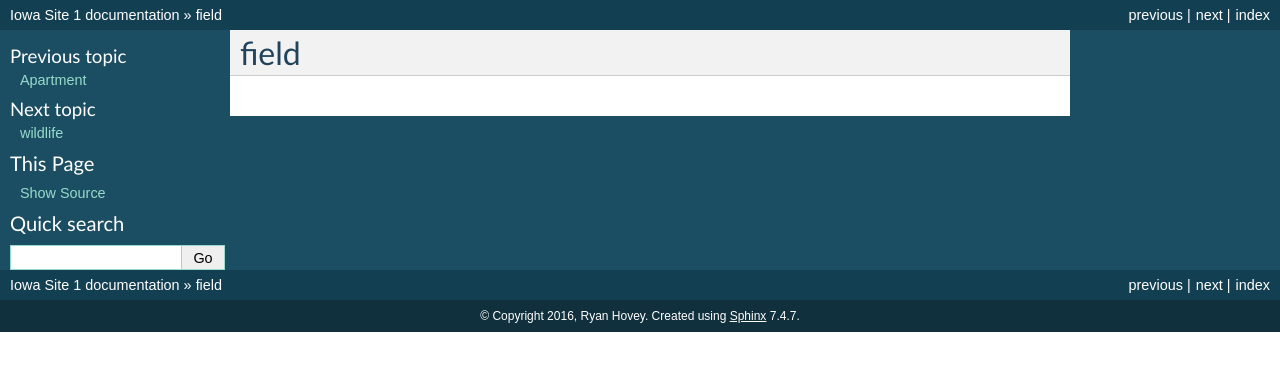
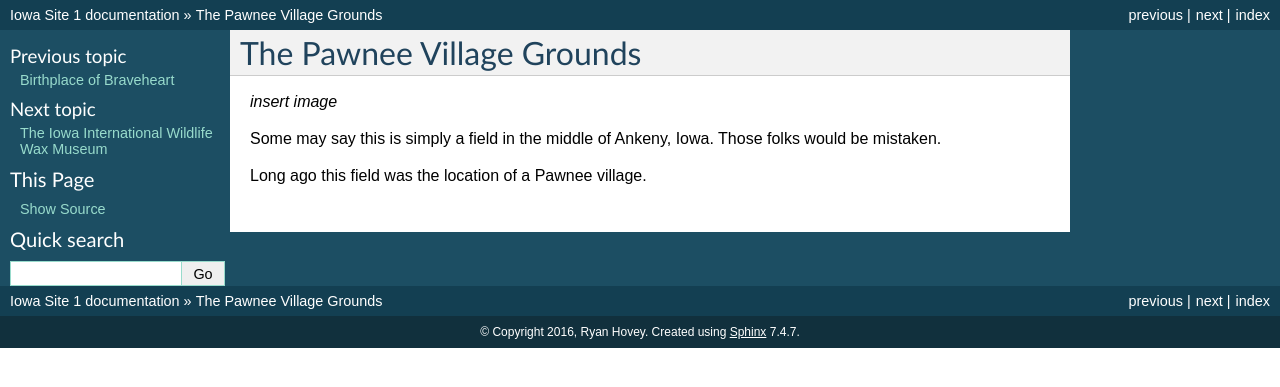
Before and after one commit to rhovey15/iowa_site, a Sphinx documentation site: the page built from source/field.rst, in a window 1280 px wide. Shown: the top 387 px of the page. Built offline with Sphinx 7.4.7, drawn with Linux system fonts in a browser that asks for light colours.

Commit message:
added titles and text

```diff
--- a/source/apartment.rst
+++ b/source/apartment.rst
@@ -1,2 +1,2 @@
-Apartment
-=========
+Birthplace of Braveheart
+========================
--- a/source/field.rst
+++ b/source/field.rst
@@ -1,2 +1,8 @@
-field
-=====
+The Pawnee Village Grounds
+========================
+
+*insert image*
+
+Some may say this is simply a field in the middle of Ankeny, Iowa. Those folks would be mistaken.
+
+Long ago this field was the location of a Pawnee village.
--- a/source/index.rst
+++ b/source/index.rst
@@ -16,3 +16,4 @@ Contents:
    field.rst
    wildlife.rst
    swensonBBQ.rst
+   lenny.rst
--- a/source/wildlife.rst
+++ b/source/wildlife.rst
@@ -1,2 +1,2 @@
-wildlife
-========
+The Iowa International Wildlife Wax Museum
+==========================================
```
